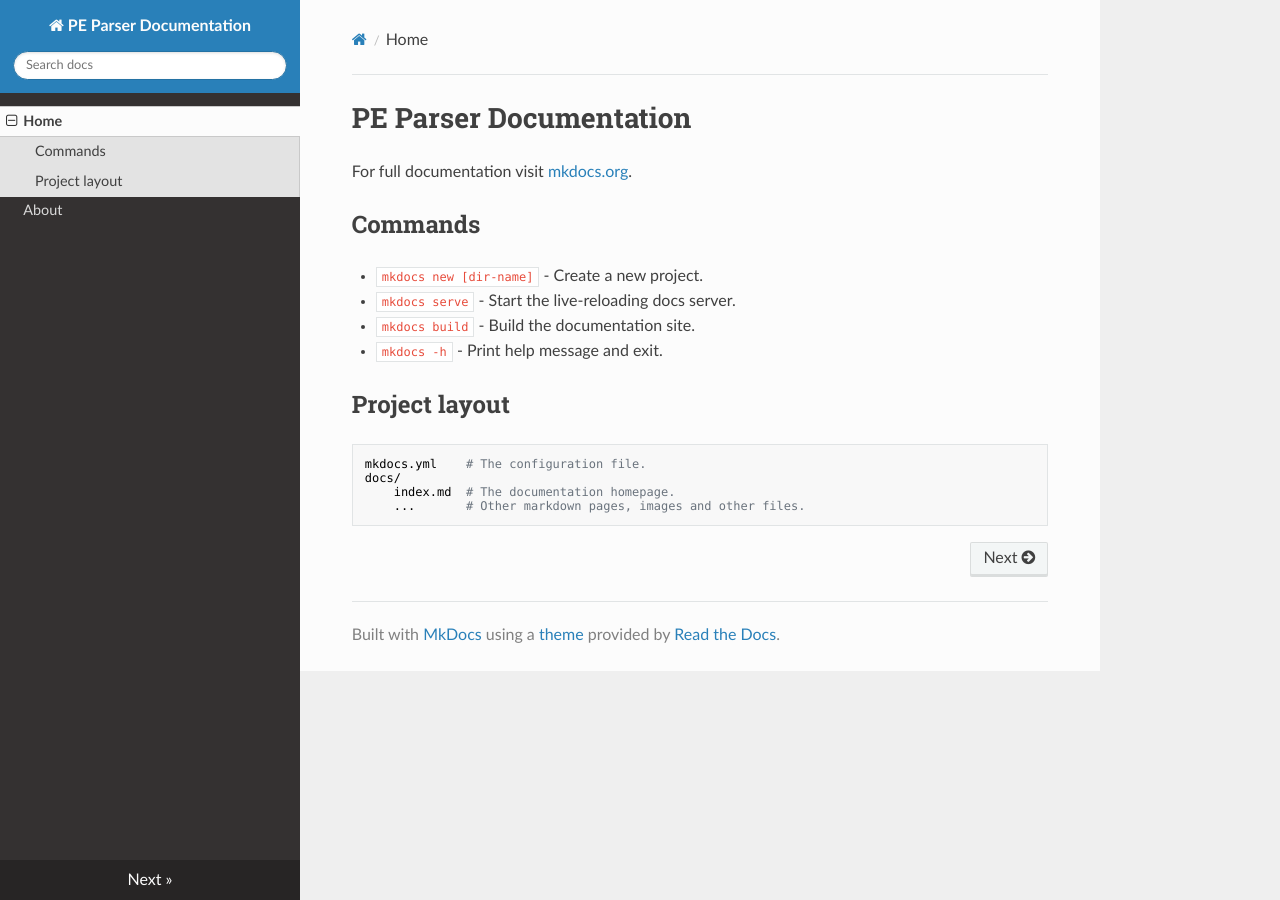
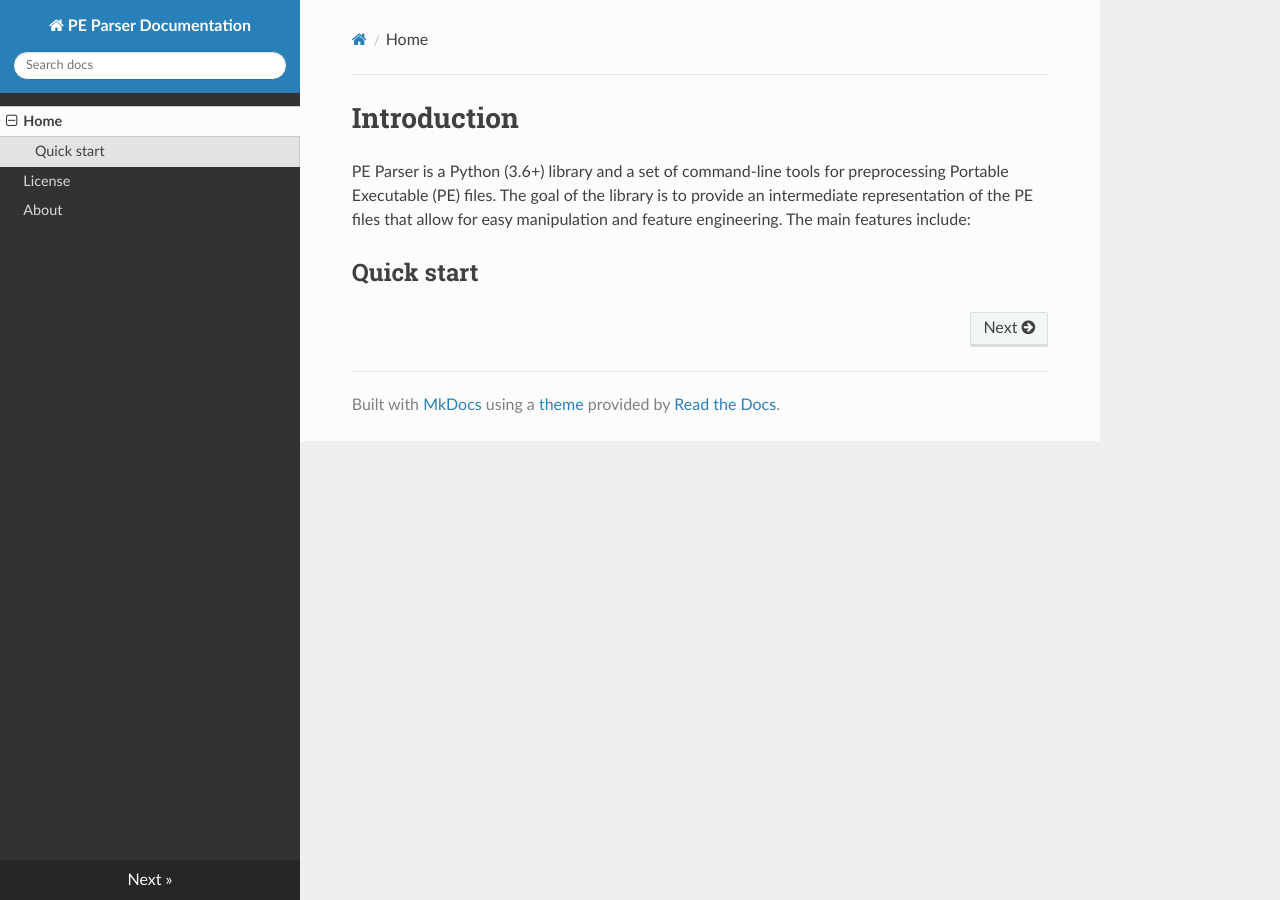
Before and after one commit to danielgibert/pe_parser, an MkDocs documentation site: the page built from docs/index.md, in a window 1280 px wide. Built offline with MkDocs 1.6.1, drawn with Linux system fonts in a browser that asks for light colours; nearby versions of some CDN libraries.

Commit message:
Minor changes

```diff
--- a/docs/index.md
+++ b/docs/index.md
@@ -1,17 +1,6 @@
-# PE Parser Documentation
+# Introduction
+PE Parser is a Python (3.6+) library and a set of command-line tools for preprocessing Portable Executable (PE) files. The
+goal of the library is to provide an intermediate representation of the PE files that allow for easy manipulation and
+feature engineering. The main features include:
 
-For full documentation visit [mkdocs.org](https://www.mkdocs.org).
-
-## Commands
-
-* `mkdocs new [dir-name]` - Create a new project.
-* `mkdocs serve` - Start the live-reloading docs server.
-* `mkdocs build` - Build the documentation site.
-* `mkdocs -h` - Print help message and exit.
-
-## Project layout
-
-    mkdocs.yml    # The configuration file.
-    docs/
-        index.md  # The documentation homepage.
-        ...       # Other markdown pages, images and other files.
+## Quick start
--- a/mkdocs.yml
+++ b/mkdocs.yml
@@ -1,5 +1,6 @@
 site_name: PE Parser Documentation
 nav:
   - Home: index.md
+  - License: license.md
   - About: about.md
 theme: readthedocs
--- a/setup.py
+++ b/setup.py
@@ -1,5 +1,5 @@
 from setuptools import setup, find_packages
-requires = ['nltk', 'mahotas']
+requires = ['nltk', 'mahotas', 'matplotlib']
 
 setup(name='pe_parser',
       version='0.1',
```
Also changed, not shown: docs/about.md (+4 -0 lines), docs/contributors.md (added, +3 -0 lines), docs/help.md (+3 -0 lines), docs/license.md (+21 -0 lines).
